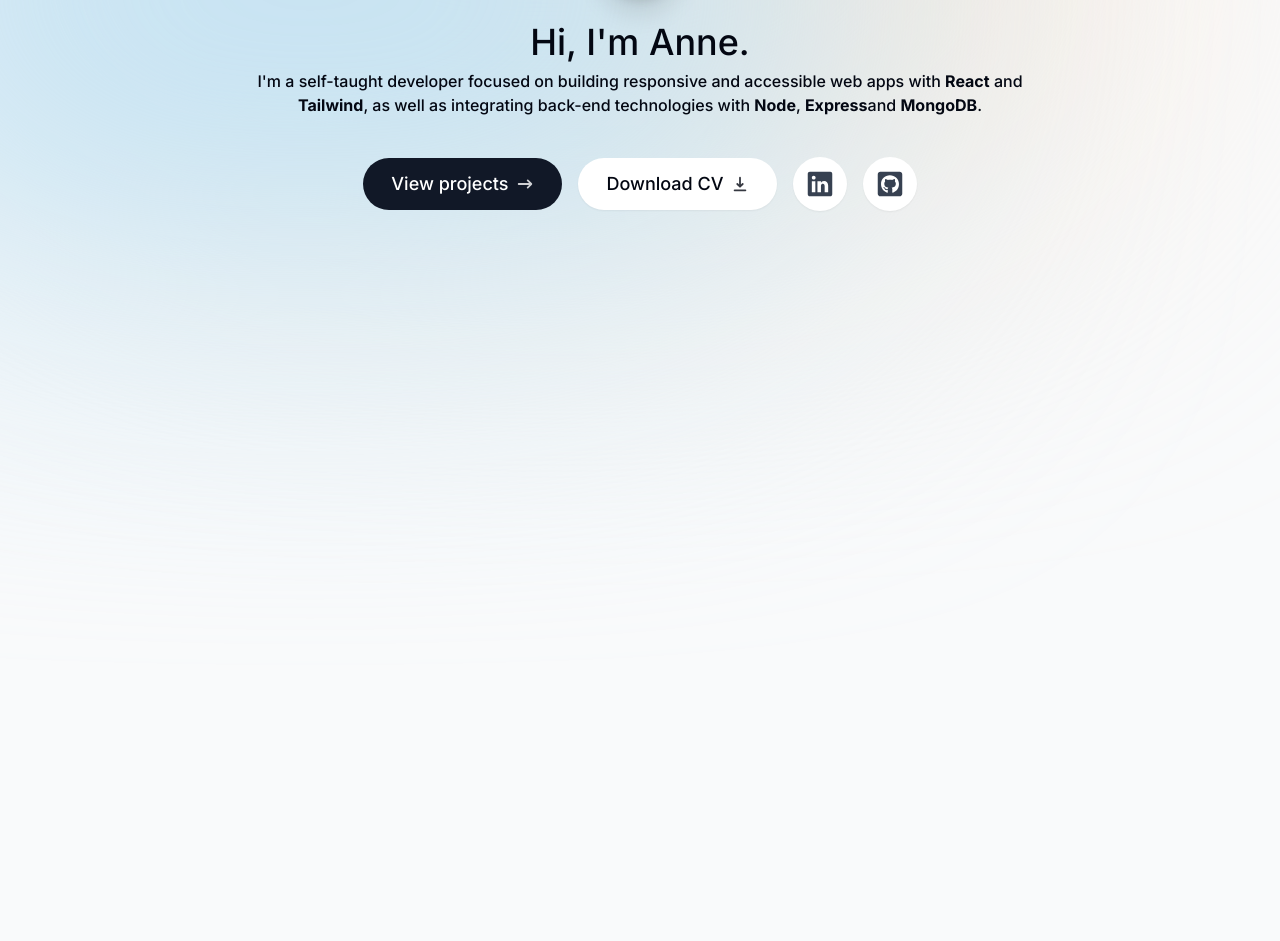
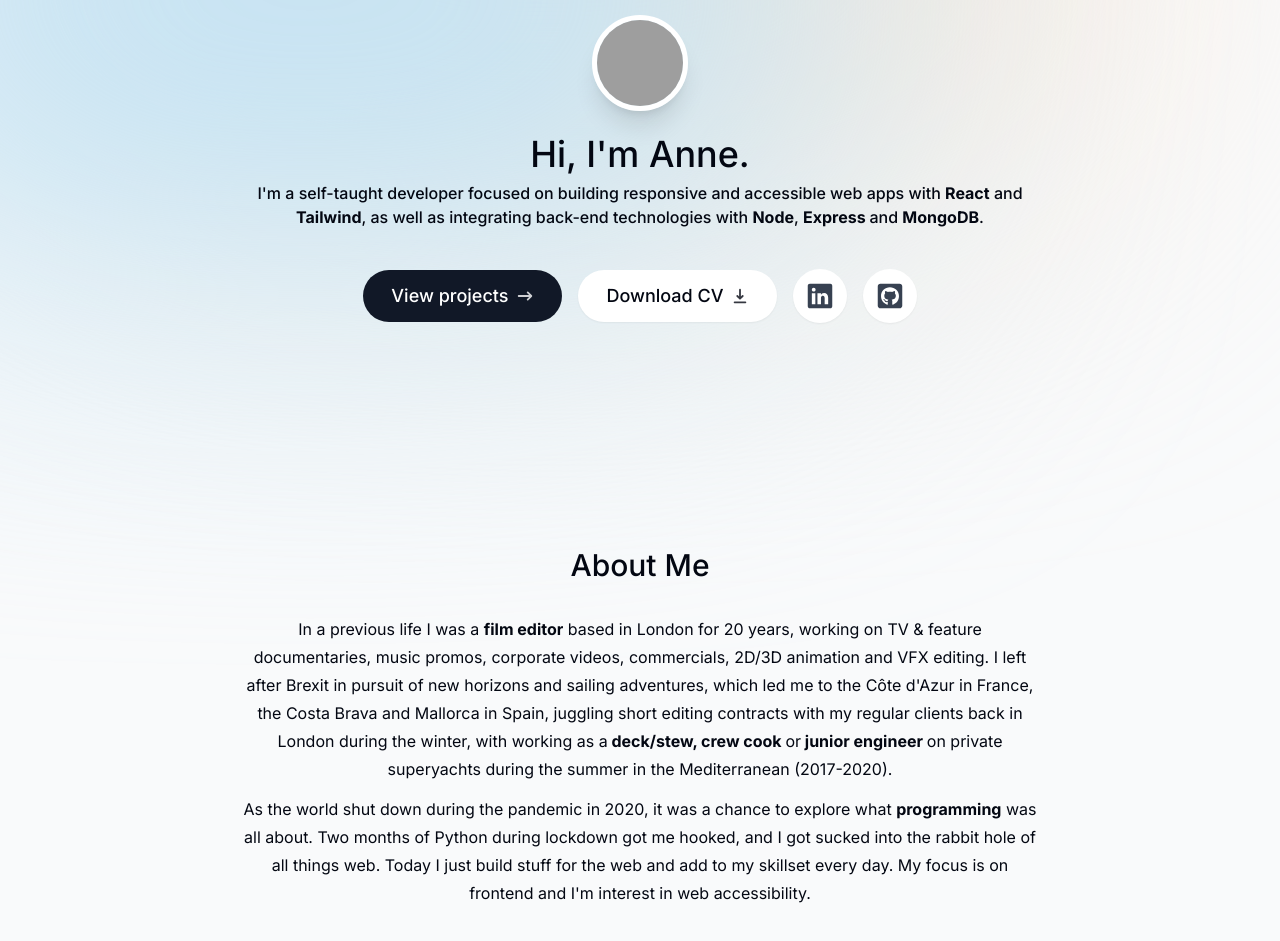
Before and after one commit to alicefrsr/portfolio-nextjs-ts-tw, a Next.js app: page / in a window 1280 px wide. Shown: the part 241-1182 px from the top of the page. Built offline with nearby package versions, Linux system fonts and the light colour scheme; grey boxes are pictures that could not be loaded.

Commit message:
add about me

```diff
--- a/app/page.tsx
+++ b/app/page.tsx
@@ -1,9 +1,11 @@
+import About from '@/components/About';
 import Intro from '@/components/Intro';
 
 export default function Home() {
   return (
     <main className='flex flex-col items-center px-4'>
       <Intro />
+      <About />
     </main>
   );
 }
--- /dev/null
+++ b/components/About.tsx
@@ -0,0 +1,38 @@
+'use client';
+import React from 'react';
+import SectionHeading from './SectionHeading';
+import { motion } from 'framer-motion';
+
+export default function About() {
+  return (
+    <motion.section
+      className='mb-28 max-w-[50rem] text-center leading-7 sm:mb-40 py-28'
+      initial={{ opacity: 0, y: 100 }}
+      animate={{ opacity: 1, y: 0 }}
+      transition={{ delay: 0.175 }}
+    >
+      <SectionHeading>About me</SectionHeading>
+      <p className='mb-3'>
+        In a previous life I was a <strong>film editor</strong> based in London
+        for 20 years, working on TV & feature documentaries, music promos,
+        corporate videos, commercials, 2D/3D animation and VFX editing. I left
+        after Brexit in pursuit of new horizons and sailing adventures, which
+        led me to the Côte d&#39;Azur in France, the Costa Brava and Mallorca in
+        Spain, juggling short editing contracts with my regular clients back in
+        London during the winter, with working as a
+        <strong> deck/stew, crew cook </strong> or
+        <strong> junior engineer </strong>
+        on private superyachts during the summer in the Mediterranean
+        (2017-2020).
+      </p>
+      <p>
+        As the world shut down during the pandemic in 2020, it was a chance to
+        explore what <strong>programming</strong> was all about. Two months of
+        Python during lockdown got me hooked, and I got sucked into the rabbit
+        hole of all things web. Today I just build stuff for the web and add to
+        my skillset every day. My focus is on frontend and I'm interest in web
+        accessibility.
+      </p>
+    </motion.section>
+  );
+}
--- a/components/Intro.tsx
+++ b/components/Intro.tsx
@@ -11,7 +11,7 @@ import pix from '../public/images/me/bw_LR_portrait.jpg';
 
 export default function Intro() {
   return (
-    <section className='mb-28 max-w-[50rem] text-center sm:mb-0'>
+    <section className='mb-28 max-w-[50rem] text-center sm:mb-0 py-28'>
       <div className='flex items-center justify-center'>
         <div className='relative'>
           <motion.div
@@ -55,12 +55,12 @@ export default function Intro() {
         initial={{ opacity: 0, y: 100 }}
         animate={{ opacity: 1, y: 0 }}
       >
-        Hi, I'm Anne.
+        <h1>Hi, I'm Anne.</h1>
         <p className='text-base'>
           I'm a self-taught developer focused on building responsive and
           accessible web apps with <strong>React</strong> and{' '}
           <strong>Tailwind</strong>, as well as integrating back-end
-          technologies with <strong>Node</strong>, <strong>Express</strong>
+          technologies with <strong>Node</strong>, <strong>Express </strong>
           and <strong>MongoDB</strong>.
         </p>
       </motion.div>
--- /dev/null
+++ b/components/Projects.tsx
@@ -0,0 +1,5 @@
+import React from 'react';
+
+export default function Projects() {
+  return <section></section>;
+}
--- /dev/null
+++ b/components/SectionHeading.tsx
@@ -0,0 +1,9 @@
+import React from 'react';
+
+type SectionHeadingProps = {
+  children: React.ReactNode;
+};
+
+export default function SectionHeading({ children }: SectionHeadingProps) {
+  return <h2 className='text-3xl font-medium capitalize mb-8'>{children}</h2>;
+}
```
